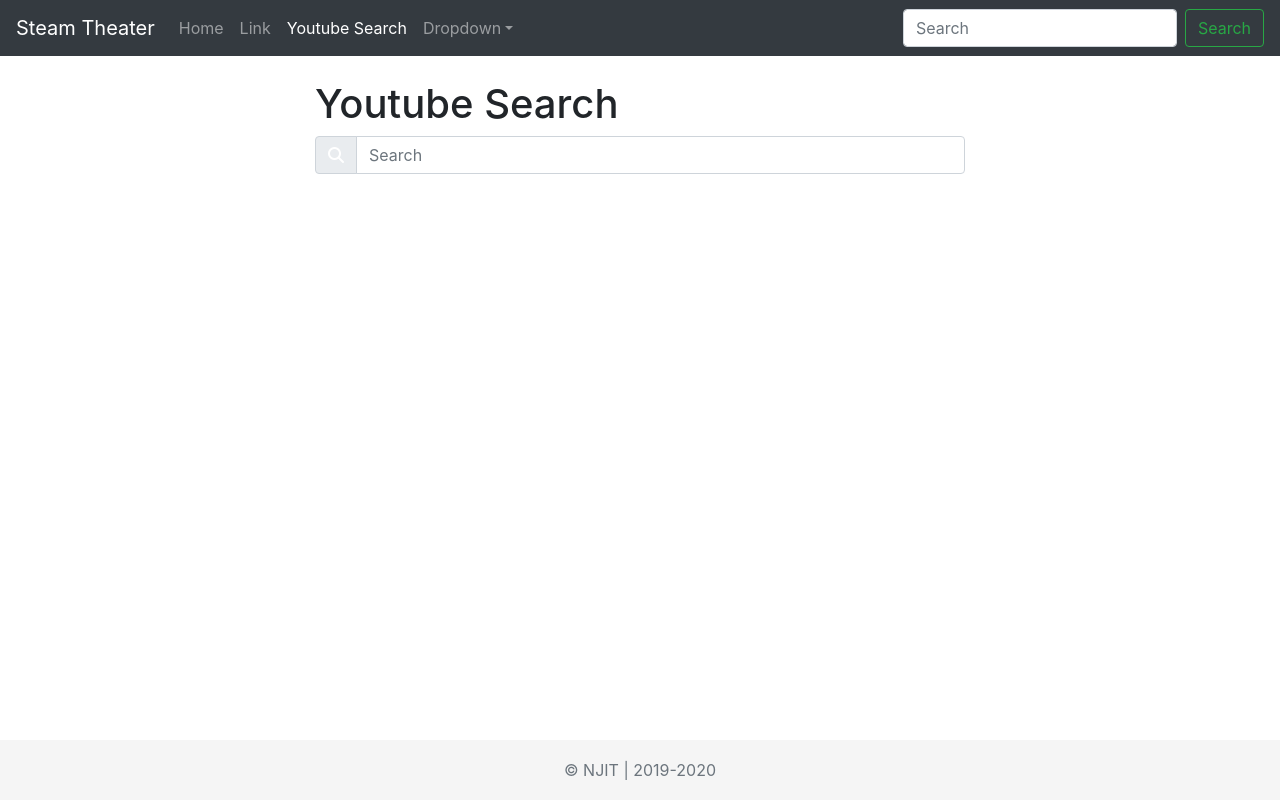
After one commit to alex-kronish/it490-proj, a PHP site: page /view/youtube-search.php in a window 1280 px wide. The commit adds this page. Run offline with PHP 8.4, Linux system fonts and the light colour scheme; some libraries are stand-ins or nearby versions.

Commit message:
YT search page made with search bar

```diff
--- a/frontend_code/view/header.php
+++ b/frontend_code/view/header.php
@@ -7,11 +7,12 @@
 	<meta name="author" content="Kevin Solorzano, Alex Kronish, Faddy Hadad, Anthony Duran">
 	<link href="https://fonts.googleapis.com/css?family=Open+Sans&display=swap" rel="stylesheet">
 	<link rel="stylesheet" href="https://maxcdn.bootstrapcdn.com/bootstrap/4.3.1/css/bootstrap.min.css">
+	<script src="https://kit.fontawesome.com/10c461c81c.js" crossorigin="anonymous"></script>
 	<script src="https://ajax.googleapis.com/ajax/libs/jquery/3.4.1/jquery.min.js"></script>
 	<script src="https://cdnjs.cloudflare.com/ajax/libs/popper.js/1.14.7/umd/popper.min.js"></script>
 	<script src="https://maxcdn.bootstrapcdn.com/bootstrap/4.3.1/js/bootstrap.min.js"></script>
 	<link rel="icon" href="images/favicon.ico">
-	<link type="text/css" href="css/index.css" rel="stylesheet">
+	<link type="text/css" href="../view/css/index.css" rel="stylesheet">
 	<title>Mystery Steam Theater</title>
 </head>
 <body>
@@ -24,14 +25,14 @@
 
 		<div class="collapse navbar-collapse" id="navbarsExampleDefault">
 			<ul class="navbar-nav mr-auto">
-				<li class="nav-item active">
+				<li class="nav-item active" id="home">
 					<a class="nav-link" href="#">Home <span class="sr-only">(current)</span></a>
 				</li>
 				<li class="nav-item">
 					<a class="nav-link" href="#">Link</a>
 				</li>
-				<li class="nav-item">
-					<a class="nav-link disabled" href="#">Disabled</a>
+				<li class="nav-item" id="youtube-search">
+					<a class="nav-link" href="../controller/index.php?action=view-youtube-search">Youtube Search</a>
 				</li>
 				<li class="nav-item dropdown">
 					<a class="nav-link dropdown-toggle" href="http://example.com" id="dropdown01" data-toggle="dropdown" aria-haspopup="true" aria-expanded="false">Dropdown</a>
--- /dev/null
+++ b/frontend_code/view/youtube-search.php
@@ -0,0 +1,18 @@
+<?php include 'header.php'; ?>
+
+<main role="main" class="container">
+	<h1>Youtube Search</h1>
+	<div class="input-group md-form form-sm form-1 pl-0">
+		<div class="input-group-prepend">
+			<span class="input-group-text cyan lighten-3" id="basic-text1"><i class="fas fa-search text-white"
+				aria-hidden="true"></i></span>
+		</div>
+		<input class="form-control my-0 py-1" type="text" placeholder="Search" aria-label="Search">
+	</div>
+	<script type="text/javascript">
+		$('#youtube-search').addClass('active');
+		$('#home').removeClass('active');
+	</script>
+</main><!-- /.container -->
+
+<?php include 'footer.php'; ?>
```
